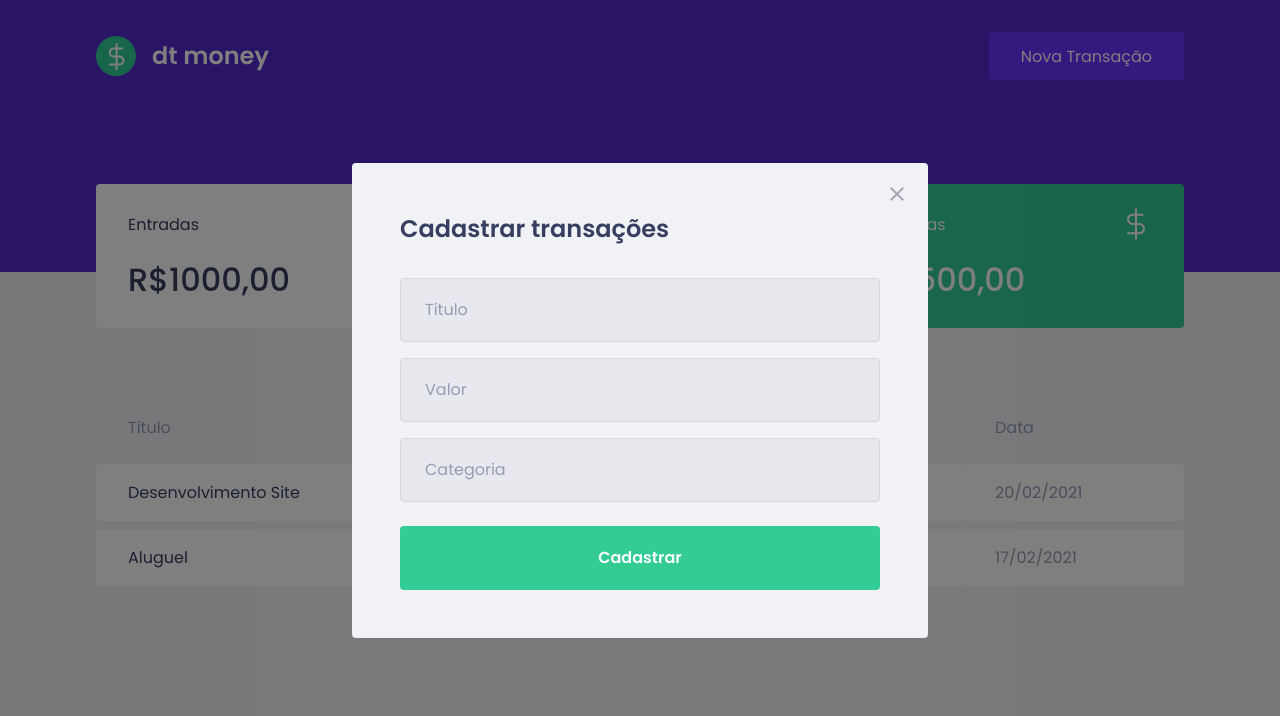
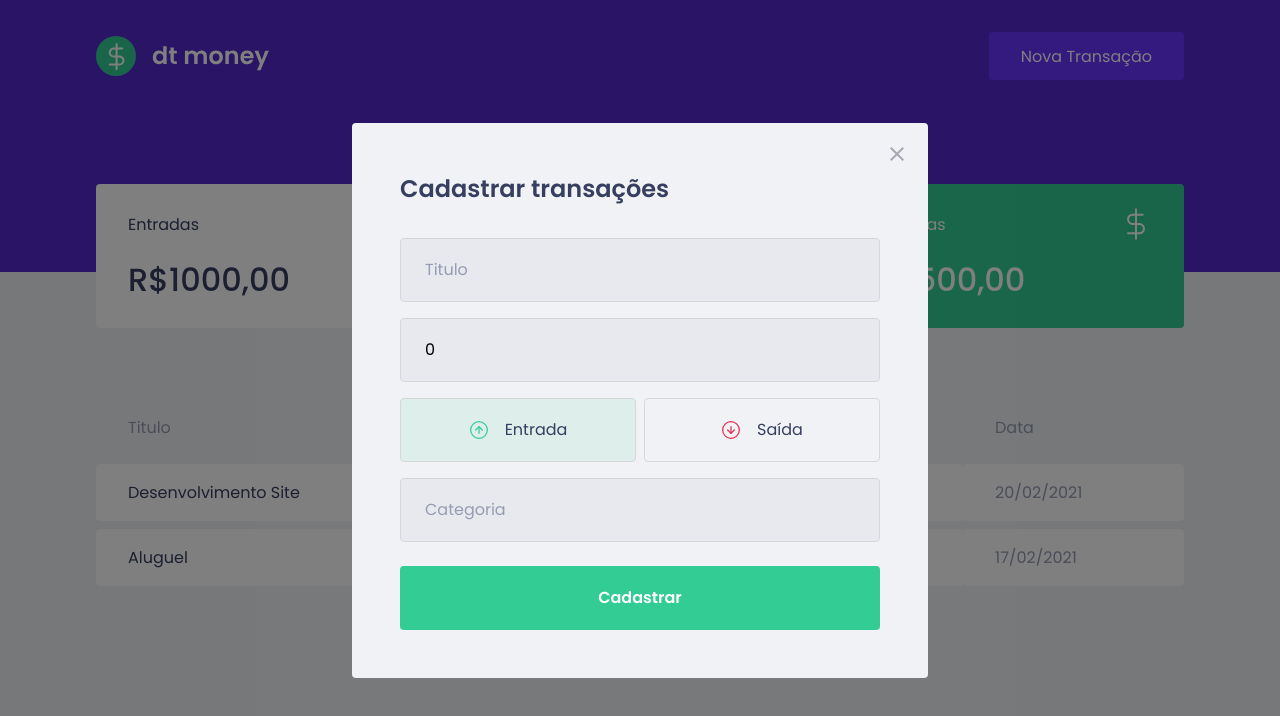
Before and after one commit to gustavosilvafh/dt-money, a React (Create React App) app: page / in a window 1280 px wide. Both pictures are taken after a click on the button "Nova Transação". Shown: the top 716 px of the page. Built offline with nearby package versions, Linux system fonts and the light colour scheme; no server answers; what miragejs would draw is missing.

Commit message:
Create state to modal inputs

```diff
--- a/package.json
+++ b/package.json
@@ -5,6 +5,7 @@
   "dependencies": {
     "axios": "^0.21.1",
     "miragejs": "^0.1.41",
+    "polished": "^4.1.3",
     "react": "^17.0.2",
     "react-dom": "^17.0.2",
     "react-modal": "^3.14.3",
--- a/src/components/NewTransactionModal/index.tsx
+++ b/src/components/NewTransactionModal/index.tsx
@@ -1,6 +1,9 @@
 import Modal from "react-modal";
-import { Container } from "./styles";
+import { Container, RadioBox, TransactionTypeContainer } from "./styles";
+import incomeImg from "../../assets/income.svg";
+import outcomeImg from "../../assets/outcome.svg";
 import closeImg from "../../assets/close.svg";
+import { FormEvent, useState } from "react";
 
 interface NewTransactionModalProps {
   isNewTransactionModalOpen: boolean;
@@ -11,6 +14,16 @@
   isNewTransactionModalOpen,
   onRequestClose,
 }: NewTransactionModalProps) {
+  const [title, setTitle] = useState("");
+  const [value, setValue] = useState(0);
+  const [category, setCategory] = useState("");
+  const [type, setType] = useState("deposit");
+
+  function handleCreateNewTransaction(e: FormEvent) {
+    e.preventDefault();
+    console.log({ title, value, category, type });
+  }
+
   return (
     <Modal
       isOpen={isNewTransactionModalOpen}
@@ -25,11 +38,46 @@
       >
         <img src={closeImg} alt="Fechar modal" />
       </button>
-      <Container>
+      <Container onSubmit={handleCreateNewTransaction}>
         <h2>Cadastrar transações</h2>
-        <input placeholder="Titulo" />
-        <input type="number" placeholder="Valor" />
-        <input placeholder="Categoria" />
+        <input
+          placeholder="Titulo"
+          value={title}
+          onChange={({ target }) => setTitle(target.value)}
+        />
+        <input
+          type="number"
+          placeholder="Valor"
+          value={value}
+          onChange={({ target }) => setValue(Number(target.value))}
+        />
+
+        <TransactionTypeContainer>
+          <RadioBox
+            type="button"
+            onClick={() => setType("deposit")}
+            isActive={type === "deposit"}
+            activeColor="green"
+          >
+            <img src={incomeImg} alt="Entrada" />
+            <span>Entrada</span>
+          </RadioBox>
+          <RadioBox
+            type="button"
+            onClick={() => setType("withdraw")}
+            isActive={type === "withdraw"}
+            activeColor="red"
+          >
+            <img src={outcomeImg} alt="Saída" />
+            <span>Saída</span>
+          </RadioBox>
+        </TransactionTypeContainer>
+
+        <input
+          placeholder="Categoria"
+          value={category}
+          onChange={({ target }) => setCategory(target.value)}
+        />
         <button type="submit">Cadastrar</button>
       </Container>
     </Modal>
--- a/src/components/NewTransactionModal/styles.ts
+++ b/src/components/NewTransactionModal/styles.ts
@@ -1,4 +1,5 @@
 import styled from "styled-components";
+import { darken, transparentize } from 'polished'
 
 export const Container = styled.form`
   h2 {
@@ -47,3 +48,51 @@
       }
     }
 `
+
+export const TransactionTypeContainer = styled.div`
+  margin: 1rem 0;
+  display: grid;
+  grid-template-columns: repeat(2, 1fr);
+  gap: 0.5rem;
+`
+
+interface RadioBoxProps {
+  isActive: boolean;
+  activeColor: 'green' | 'red';
+}
+
+const colors = {
+  red: '#E52E4D',
+  green: '#33CC95',
+}
+
+export const RadioBox = styled.button<RadioBoxProps>`
+  height: 4rem;
+  border: 1px solid #d7d7d7;
+  border-radius: 0.25rem;
+
+  display: flex;
+  align-items: center;
+  justify-content: center;
+  transition: border-color 0.2s;
+
+  background: ${({ isActive, activeColor }) => isActive
+  ? transparentize(0.9, colors[activeColor])
+  : 'transparent'}};
+
+  &:hover {
+    border-color: ${darken(0.1, '#d7d7d7')};
+  }
+
+  img {
+    width: 20px;
+    height: 20px;
+  }
+
+  span {
+    display: inline-block;
+    margin-left: 1rem;
+    font-size: 1rem;
+    color: var(--text-title);
+  }
+`
```
Also changed, not shown: 1 other file (tests, documents, lock files or other folders).
